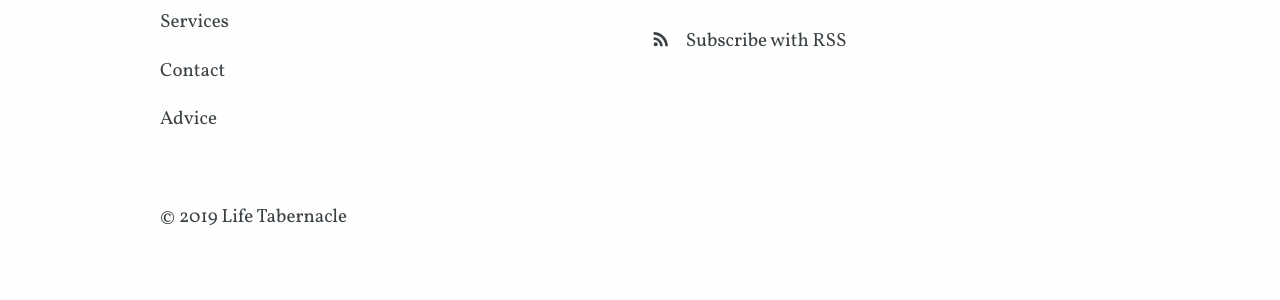
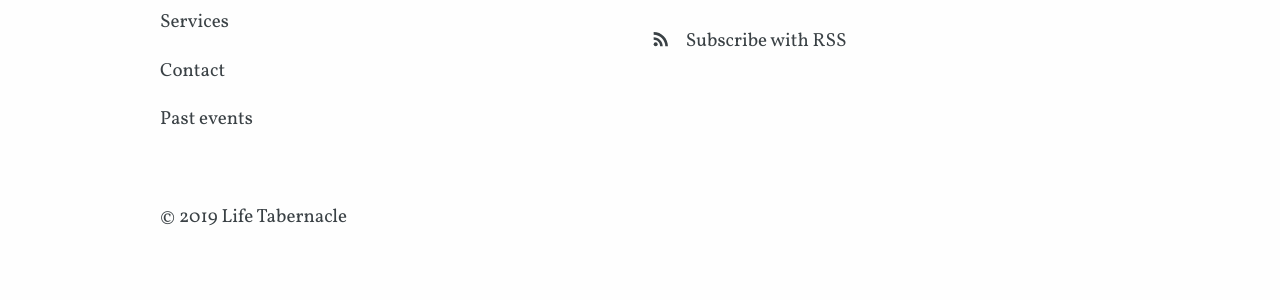
Before and after one commit to lifetabernacle/lifetabernacle.github.io, a Jekyll site: the page built from index.html, in a window 1280 px wide. Shown: the part 1678-1978 px from the top of the page. Built offline with Jekyll 4.4.1, drawn with Linux system fonts in a browser that asks for light colours; some web fonts are replaced; the list of posts is cut into pages by our own code.

Commit message:
Updated '_data/footer.yml' via CloudCannon

```diff
--- a/_data/footer.yml
+++ b/_data/footer.yml
@@ -8,5 +8,5 @@
       link: /services/
     - name: Contact
       link: /contact/
-    - name: Advice
-      link: /advice/
+    - name: Past events
+      link: /past-events/
```
